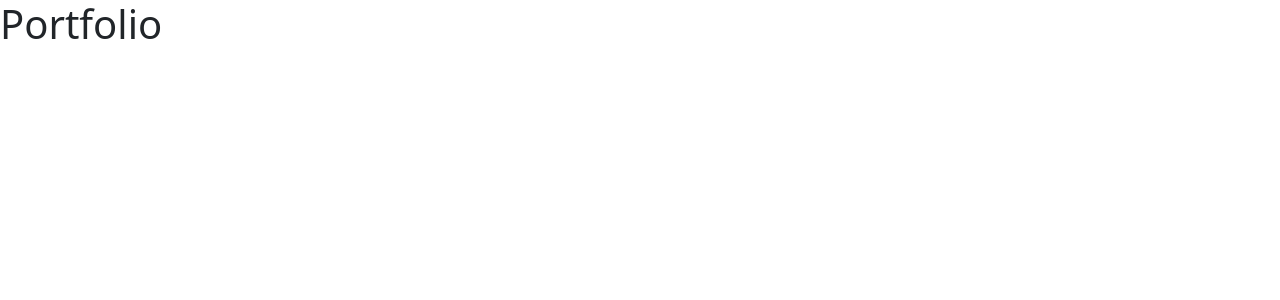
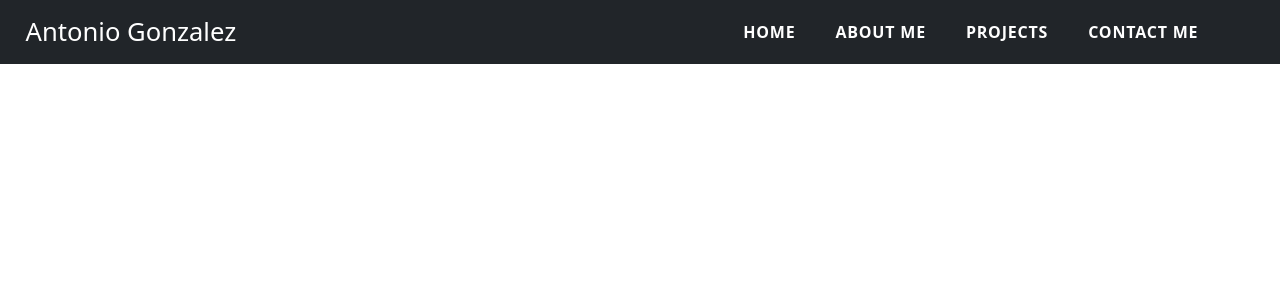
Before and after one commit to goantonioUW/profile-page, a React (Create React App) app: page / in a window 1280 px wide. Shown: the top 300 px of the page. Built offline with nearby package versions, Linux system fonts and the light colour scheme.

Commit message:
completed styling for the navbar and mobile friendly

```diff
--- a/package.json
+++ b/package.json
@@ -3,6 +3,9 @@
   "version": "0.1.0",
   "private": true,
   "dependencies": {
+    "@fortawesome/fontawesome-svg-core": "^1.2.35",
+    "@fortawesome/free-solid-svg-icons": "^5.15.3",
+    "@fortawesome/react-fontawesome": "^0.1.14",
     "@testing-library/jest-dom": "^5.14.1",
     "@testing-library/react": "^11.2.7",
     "@testing-library/user-event": "^12.8.3",
--- a/public/index.html
+++ b/public/index.html
@@ -2,42 +2,22 @@
 <html lang="en">
   <head>
     <meta charset="utf-8" />
-    <link rel="icon" href="%PUBLIC_URL%/favicon.ico" />
     <meta name="viewport" content="width=device-width, initial-scale=1" />
     <meta name="theme-color" content="#000000" />
     <meta
       name="description"
       content="Web site created using create-react-app"
     />
-    <link rel="apple-touch-icon" href="%PUBLIC_URL%/logo192.png" />
-    <!--
-      manifest.json provides metadata used when your web app is installed on a
-      user's mobile device or desktop. See https://developers.google.com/web/fundamentals/web-app-manifest/
-    -->
-    <link rel="manifest" href="%PUBLIC_URL%/manifest.json" />
-    <!--
-      Notice the use of %PUBLIC_URL% in the tags above.
-      It will be replaced with the URL of the `public` folder during the build.
-      Only files inside the `public` folder can be referenced from the HTML.
 
-      Unlike "/favicon.ico" or "favicon.ico", "%PUBLIC_URL%/favicon.ico" will
-      work correctly both with client-side routing and a non-root public URL.
-      Learn how to configure a non-root public URL by running `npm run build`.
-    -->
     <title>React App</title>
   </head>
   <body>
-    <noscript>You need to enable JavaScript to run this app.</noscript>
-    <div id="root"></div>
-    <!--
-      This HTML file is a template.
-      If you open it directly in the browser, you will see an empty page.
 
-      You can add webfonts, meta tags, or analytics to this file.
-      The build step will place the bundled scripts into the <body> tag.
+    <div id="root">
 
-      To begin the development, run `npm start` or `yarn start`.
-      To create a production bundle, use `npm run build` or `yarn build`.
-    -->
+    </div>
+
+
+    <script src="https://cdn.jsdelivr.net/npm/bootstrap@5.0.2/dist/js/bootstrap.bundle.min.js" integrity="sha384-MrcW6ZMFYlzcLA8Nl+NtUVF0sA7MsXsP1UyJoMp4YLEuNSfAP+JcXn/tWtIaxVXM" crossorigin="anonymous"></script>
   </body>
 </html>
--- a/src/App.css
+++ b/src/App.css
@@ -1,38 +1,51 @@
-.App {
-  text-align: center;
+@import url('https://fonts.googleapis.com/css2?family=Acme&display=swap');
+
+:root {
+  --primary-purple: #8527b1;
+  --primary-dark: rgb(255 255 255 0);
 }
 
-.App-logo {
-  height: 40vmin;
-  pointer-events: none;
+body {
+  font-family: 'Acme', sans-serif;
 }
 
-@media (prefers-reduced-motion: no-preference) {
-  .App-logo {
-    animation: App-logo-spin infinite 20s linear;
-  }
+/***********  NAVBAR  ***********/
+.navbar-brand {
+  margin-left: 2%;
+  font-size: 1.6rem !important;
 }
 
-.App-header {
-  background-color: #282c34;
-  min-height: 100vh;
-  display: flex;
-  flex-direction: column;
-  align-items: center;
-  justify-content: center;
-  font-size: calc(10px + 2vmin);
-  color: white;
+.navbar-nav {
+  margin-right: 6%;
 }
 
-.App-link {
-  color: #61dafb;
+/* --------  Menu Links ---------- */
+nav a.nav-link {
+  font-weight: 600;
+  font-size: 1rem;
+  letter-spacing: .050rem;
+  cursor: pointer;
 }
 
-@keyframes App-logo-spin {
-  from {
-    transform: rotate(0deg);
-  }
-  to {
-    transform: rotate(360deg);
-  }
+nav ul li {
+  text-transform: uppercase;
 }
+
+.navbar-nav > li > a {
+  color: #fff !important;
+  margin-right: .75rem;
+  margin-left: .75rem;
+}
+
+.navbar-nav > li > a.active, .navbar-nav > li > a.active:focus {
+  border-top: .2rem solid var(--primary-purple);
+}
+
+.navbar-nav > li > a:hover {
+  border-top: .2rem solid var(--primary-purple);
+
+}
+
+.navbar-toggler {
+  margin-right: 2%;
+}
--- a/src/App.js
+++ b/src/App.js
@@ -1,8 +1,12 @@
 import './App.css';
+import Navbar from './components/Navbar';
 
 function App() {
   return (
-    <h1>Portfolio</h1>
+    <div>
+      <Navbar />
+
+    </div>
   );
 }
 
--- /dev/null
+++ b/src/components/Navbar.js
@@ -0,0 +1,33 @@
+import React from 'react';
+import { FontAwesomeIcon } from '@fortawesome/react-fontawesome';
+import { faBars } from '@fortawesome/free-solid-svg-icons';
+
+export const Navbar = () => {
+    return (
+        <nav className="navbar navbar-expand-lg navbar-dark bg-dark">
+            <a className="navbar-brand" href="#">Antonio Gonzalez</a>
+            <button className="navbar-toggler" type="button" data-bs-toggle="collapse" data-bs-target="#navbarSupportedContent" aria-controls="navbarSupportedContent" aria-expanded="false" aria-label="Toggle navigation">
+            <FontAwesomeIcon icon={faBars} style={{color: "#fff"}}/>
+            </button>
+
+            <div className="collapse navbar-collapse" id="navbarSupportedContent">
+                <ul className="navbar-nav ms-auto mb-2 mb-lg-0">
+                    <li className="nav-item active">
+                        <a className="nav-link" href="#">Home</a>
+                    </li>
+                    <li className="nav-item">
+                        <a className="nav-link" aria-current="page" href="#">About Me</a>
+                    </li>
+                    <li className="nav-item">
+                        <a className="nav-link" href="#">Projects</a>
+                    </li>
+                    <li className="nav-item">
+                        <a className="nav-link" href="#">Contact Me</a>
+                    </li>
+                </ul>
+            </div>
+        </nav>
+    )
+}
+
+export default Navbar;
```
Also changed, not shown: 1 other file (tests, documents, lock files or other folders).
